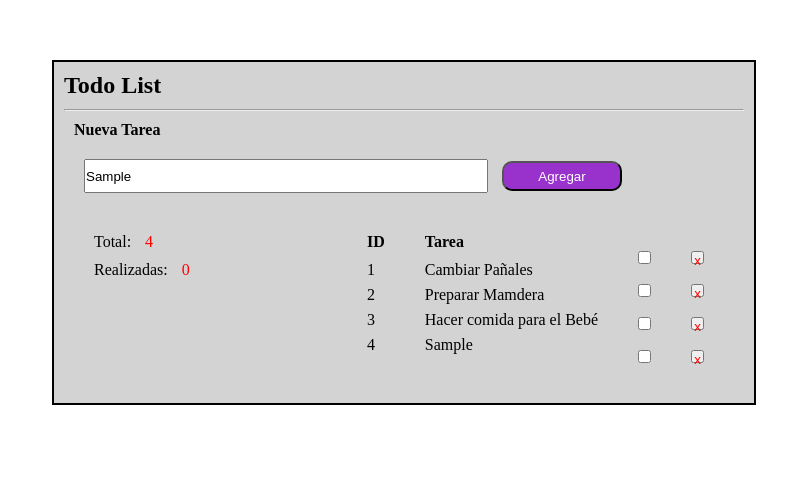
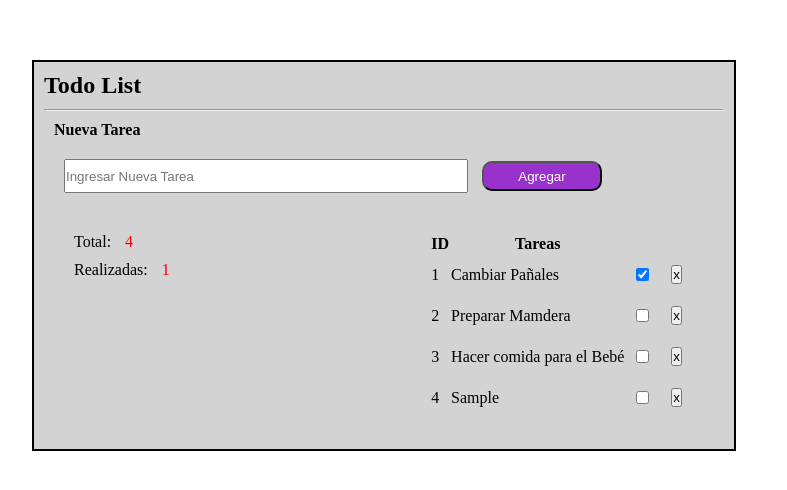
Before and after one commit to Rodroy019/0305-MetodosArreglos, a plain HTML site: page index.html in a window 1280 px wide. Both pictures are taken after typing "Sample" into the empty fields and a click on the button "Agregar". Shown: the whole page, without its empty margins (18-805 px from the left). Drawn offline with Linux system fonts and the light colour scheme.

Commit message:
Add: se añade funciones de agregar con validacion, check y borrar

```diff
--- a/assets/css/style.css
+++ b/assets/css/style.css
@@ -5,11 +5,15 @@
 
 section{
     margin-top: 50px;
-    margin-left: 50px;
+    margin-left: 30px;
     height: auto;
     width: 700px;
     background-color: lightgray;
     border: 2px solid black;
+}
+
+span{
+    color: red;
 }
 
 #inputTarea{
@@ -26,6 +30,17 @@ section{
     border-radius: 10px;
 }
 
+#divInfo{
+    display: flex;
+    justify-content: space-between;
+}
+
+#divList{
+
+    display: flex;
+    flex-direction: row;
+}
+
 .btnBorrar{
     color: red;
     width: 13px;
@@ -33,21 +48,17 @@ section{
     justify-content: center;
     align-items: center;
 }
-span{
-    color: red;
-}
 
-#divInfo{
-    display: flex;
-    justify-content: space-between;
-}
-
-#divList{
-    margin-top: 0;
+.fila {
     display: flex;
 }
 
-li{
-    list-style: none;
-    height: 15px;
+.columna {
+    flex: 1;
+    padding: 5px;
+    border: 1px solid #ddd;
 }
+
+.encabezado {
+    font-weight: bold;
+}
--- a/assets/js/script.js
+++ b/assets/js/script.js
@@ -2,62 +2,69 @@ const btnAgregar = document.getElementById("btnAgregar");
 const inputTarea = document.getElementById("inputTarea");
 const spanTotal = document.getElementById("spanTotal");
 const spanRealizadas = document.getElementById("spanRealizadas");
-const idList = document.getElementById("idList");
-const tareaList = document.getElementById("tareaList");
-const checkList = document.getElementById("checkList");
-const borrarList = document.getElementById("borrarList");
 const divList = document.getElementById("divList");
 
-
-
+let contadorID = 4;
 let tareas = [
     { id: 1, descripcion: "Cambiar Pañales", realizada: true },
     { id: 2, descripcion: "Preparar Mamdera", realizada: false },
     { id: 3, descripcion: "Hacer comida para el Bebé", realizada: false }
 ];
 
+    let agregar = () => {
+        if(inputTarea.value != ''){
+            tareas.push({
+                id: contadorID, descripcion: inputTarea.value , realizada: false
+            });
+            contadorID++
+            inputTarea.value = "";
+            list();
+        }else{
+            alert("Debes describir una tarea");
+            inputTarea.value = "";
+        }
+    };
 
-let agregar = () => {
-    tareas.push({
-        id: tareas.length +1, descripcion: inputTarea.value , realizada: false
-    })
-    console.log(tareas)
-    list()
-};
+    let list = () => {
+        let tablaHTML = '<table>';
+        tablaHTML += `
+            <tr>
+                <th>ID</th>
+                <th>Tareas</th>
+            </tr>`;
+        tareas.forEach(tarea => {
+        tablaHTML += `
+            <tr>
+                <td>${tarea.id}</td>
+                <td>${tarea.descripcion}</td>
+                <td><input type="checkbox" ${tarea.realizada ? 'checked' : ''} data-id="${tarea.id}" onchange="actualizarCheck(event)"></td>
+                <td><button onclick="borrar(${tarea.id})">x</button></td>
+            </tr>`;
+        });
+        tablaHTML += '</table>';
+        spanTotal.innerHTML = tareas.length;
+        checkMarcados();
+        divList.innerHTML = tablaHTML;
+    }
 
-let list = () => {
-    let templateId = "", templateTarea = "",templateCheck = "", templateBorrar ="", templateTotal="", TemplateRealizadas="";
-    for(let tarea of tareas){
-        templateId += `<li>${tarea.id}</li>`
-        templateTarea += `<li>${tarea.descripcion}</li>`
-        templateCheck += `<input type="checkbox"><br>`
-        templateBorrar += `<button class="btnBorrar">x</button><br>`
+    function borrar(id) {
+        tareas.splice(tareas.findIndex(tarea => tarea.id === id), 1);
+        list();
     }
-/*     idList.innerHTML = templateId;
-    tareaList.innerHTML = templateTarea;
-    checkList.innerHTML = templateCheck;
-    borrarList.innerHTML = templateBorrar;*/
-    spanTotal.innerHTML = tareas.length;
-    divList.innerHTML = `
-    <ul id="idList">
-        <h4>ID</h4>`+
-        templateId
-    +`</ul>
-    <ul id="tareaList">
-        <h4>Tarea</h4>`+
-       templateTarea
-    +`</ul>
-    <ul id="checkList">
-        <br>`+
-       templateCheck
-    +`</ul>
-    <ul id="borrarList">
-        <br>`+
-        templateBorrar
-    +`</ul>
-    `
 
-}
+    function actualizarCheck(e) {
+        const id = parseInt(e.target.dataset.id);
+        const tarea = tareas.find(tarea => tarea.id === id);
+        tarea.realizada = e.target.checked;
+        checkMarcados();
+    }
 
+    function checkMarcados() {
+        let contador = 0;
+        tareas.forEach(tarea => {
+                if (tarea.realizada) {contador++;}
+            });
+        return spanRealizadas.innerHTML = contador;
+    }
 
 btnAgregar.addEventListener("click", agregar);
--- a/index.html
+++ b/index.html
@@ -13,7 +13,7 @@
         <div id="divTarea">
             <h4>Nueva Tarea</h4>
             <div>
-                <input type="text" value="" id="inputTarea">
+                <input type="text" value="" id="inputTarea" placeholder="Ingresar Nueva Tarea">
                 <button id="btnAgregar">Agregar</button>
             </div>
             <div id="divInfo">
@@ -22,8 +22,8 @@
                     <p id="pRealizada">Realizadas: <span id="spanRealizadas">0</span></p>
                 </div>
                 <div id="divList">
-                    <h4>ID</h4>
-                    <h4>Tarea</h4>
+                    <tr>
+                     <h4>ID</h4><h4>Tareas</h4>
                 </div>
             </div>
         </div>
```
